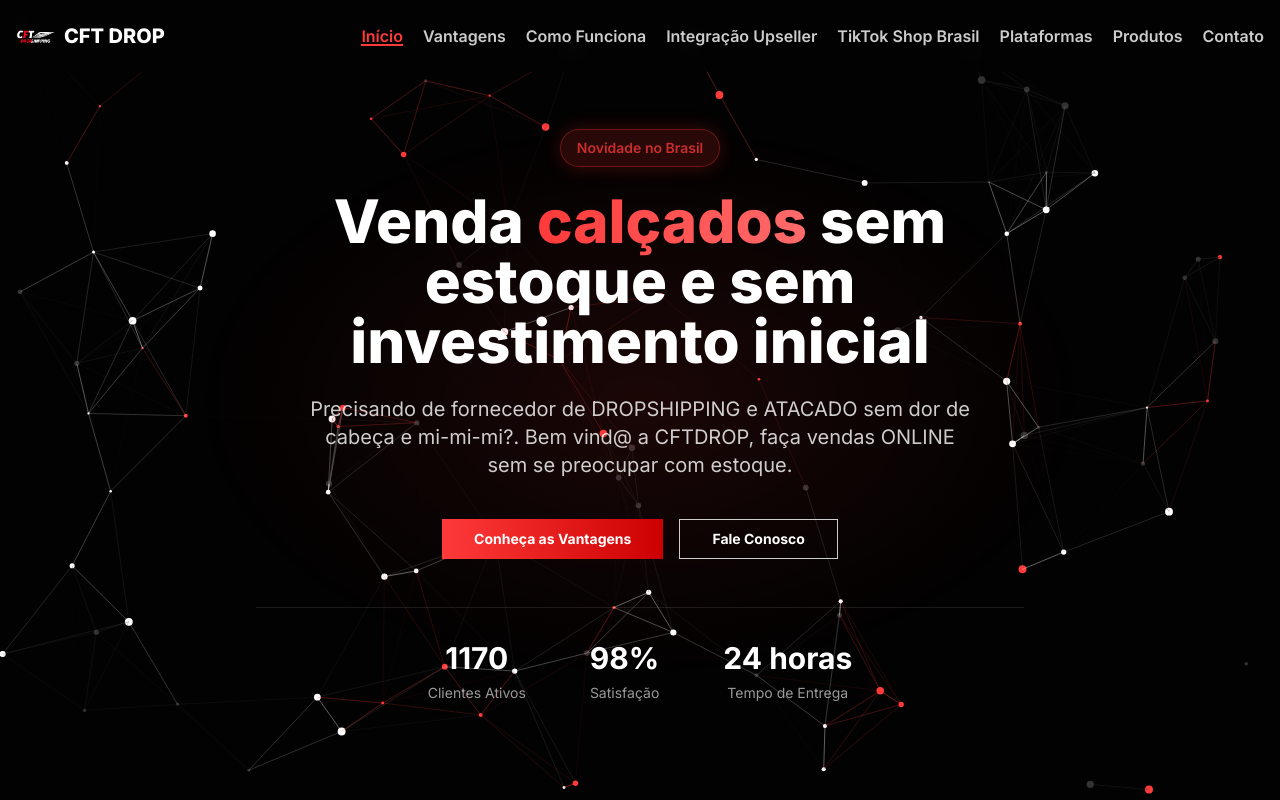
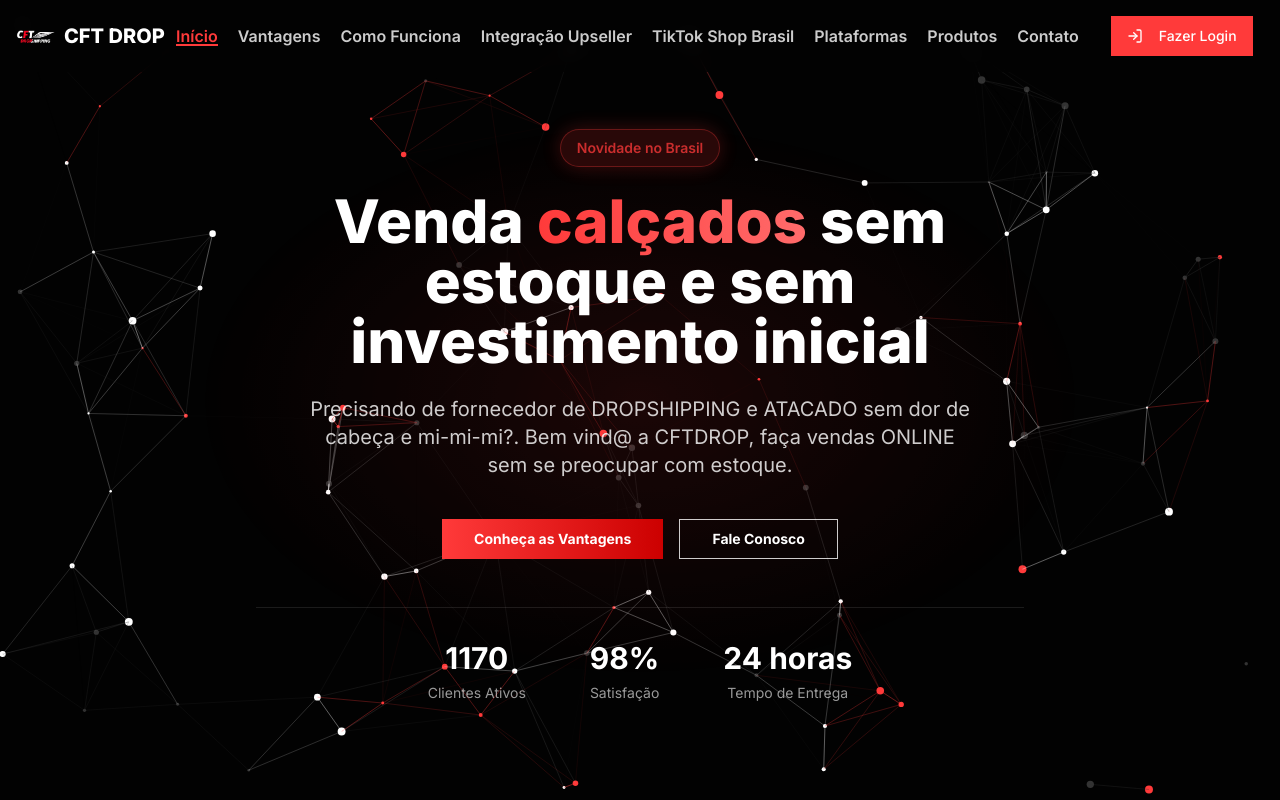
Before and after one commit to EmpresaCFTDROP/CFT-DROP-Comece-Agora, a Next.js app: page / in a window 1280 px wide. Shown: the top 800 px of the page. Built offline with nearby package versions, Linux system fonts and the light colour scheme.

Commit message:
Update header.tsx

```diff
--- a/components/header.tsx
+++ b/components/header.tsx
@@ -3,7 +3,8 @@
 import { useState, useEffect } from "react"
 import Link from "next/link"
 import Image from "next/image"
-import { Menu, X } from "lucide-react"
+import { Menu, X, LogIn } from 'lucide-react' // Adicione LogIn aqui
+import { Button } from "@/components/ui/button" // Importe o Button
 
 export default function Header() {
   const [isScrolled, setIsScrolled] = useState(false)
@@ -26,8 +27,13 @@ export default function Header() {
     >
       <div className="container mx-auto px-4 py-4 flex justify-between items-center">
         <Link href="#" className="flex items-center gap-2 text-xl font-extrabold text-light">
-          {/* Imagem: public/images/logo.png */}
-          <Image src="/images/logo.png" alt="CFT Logo" width={80} height={40} className="h-10 w-auto" />
+          <Image
+            src="/images/logo.png"
+            alt="CFT Logo"
+            width={80}
+            height={40}
+            className="h-10 w-auto"
+          />
           CFT DROP
         </Link>
 
@@ -36,7 +42,7 @@ export default function Header() {
           ${
             isMobileMenuOpen
               ? "fixed inset-0 bg-dark/95 flex flex-col items-center justify-center z-50"
-              : "hidden md:block"
+              : "hidden md:flex md:items-center md:gap-4" // Modificado para incluir flex e items-center
           }
         `}
         >
@@ -92,11 +98,29 @@ export default function Header() {
               </Link>
             </li>
           </ul>
+
+          {/* Botão de Login - Visível apenas na versão desktop quando o menu não está aberto */}
+          {!isMobileMenuOpen && (
+            <Button asChild className="ml-4 bg-primary hover:bg-primary-dark text-white">
+              <Link href="https://cftdropshipping.com.br/login" target="_blank">
+                <LogIn className="mr-2 h-4 w-4" /> Fazer Login
+              </Link>
+            </Button>
+          )}
         </nav>
 
-        <button className="md:hidden text-light" onClick={() => setIsMobileMenuOpen(true)}>
-          <Menu size={24} />
-        </button>
+        {/* Botão de Login - Visível na versão mobile */}
+        <div className="flex items-center gap-2">
+          <Button asChild className="hidden sm:flex md:hidden bg-primary hover:bg-primary-dark text-white">
+            <Link href="https://cftdropshipping.com.br/login" target="_blank">
+              <LogIn className="mr-2 h-4 w-4" /> Login
+            </Link>
+          </Button>
+
+          <button className="md:hidden text-light" onClick={() => setIsMobileMenuOpen(true)}>
+            <Menu size={24} />
+          </button>
+        </div>
       </div>
     </header>
   )
```
